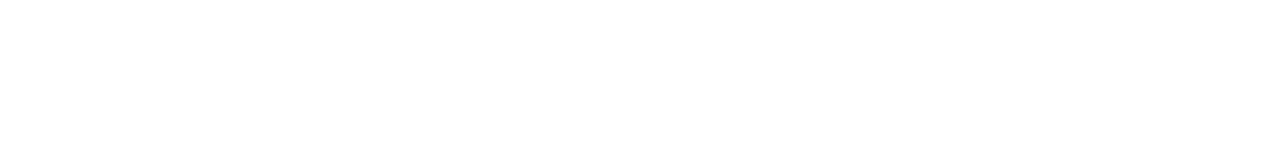
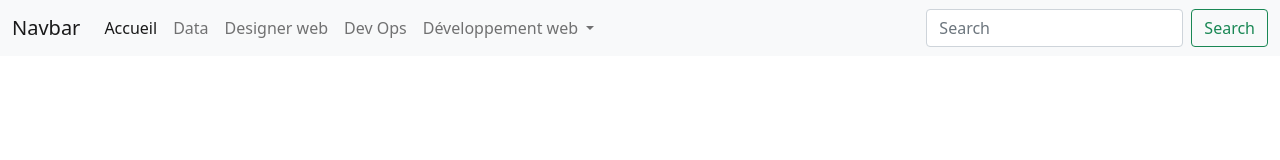
Before and after one commit to Bourg-en-Stress/profession, a plain HTML site: page index.html in a window 1280 px wide. Drawn offline with nearby package versions, Linux system fonts and the light colour scheme.

Commit message:
add responsive menu

```diff
--- a/index.html
+++ b/index.html
@@ -1,5 +1,5 @@
 <!DOCTYPE html>
-<html lang="en">
+<html lang="fr">
 <head>
     <meta charset="UTF-8">
     <meta name="viewport" content="width=device-width, initial-scale=1.0">
@@ -9,7 +9,43 @@
     <link rel="stylesheet" href="main.css">
 </head>
 <body>
-
+    <nav class="navbar navbar-expand-lg navbar-light bg-light">
+        <div class="container-fluid">
+          <a class="navbar-brand" href="#">Navbar</a>
+          <button class="navbar-toggler" type="button" data-bs-toggle="collapse" data-bs-target="#navbarSupportedContent" aria-controls="navbarSupportedContent" aria-expanded="false" aria-label="Toggle navigation">
+            <span class="navbar-toggler-icon"></span>
+          </button>
+          <div class="collapse navbar-collapse" id="navbarSupportedContent">
+            <ul class="navbar-nav me-auto mb-2 mb-lg-0">
+              <li class="nav-item">
+                <a class="nav-link active" aria-current="page" href="#">Accueil</a>
+              </li>
+              <li class="nav-item">
+                <a class="nav-link" href="#">Data</a>
+              </li>
+              <li class="nav-item">
+                <a class="nav-link" href="#">Designer web</a>
+              </li>
+              <li class="nav-item">
+                <a class="nav-link" href="#">Dev Ops</a>
+              </li>
+              <li class="nav-item dropdown">
+                <a class="nav-link dropdown-toggle" href="#" id="navbarDropdown" role="button" data-bs-toggle="dropdown" aria-expanded="false">
+                  Développement web
+                </a>
+                <ul class="dropdown-menu" aria-labelledby="navbarDropdown">
+                  <li><a class="dropdown-item" href="#">Front-end</a></li>
+                  <li><a class="dropdown-item" href="#">Back-end</a></li>
+                </ul>
+              </li>
+            </ul>
+            <form class="d-flex">
+              <input class="form-control me-2" type="search" placeholder="Search" aria-label="Search">
+              <button class="btn btn-outline-success" type="submit">Search</button>
+            </form>
+          </div>
+        </div>
+      </nav>
 
 
 
```
